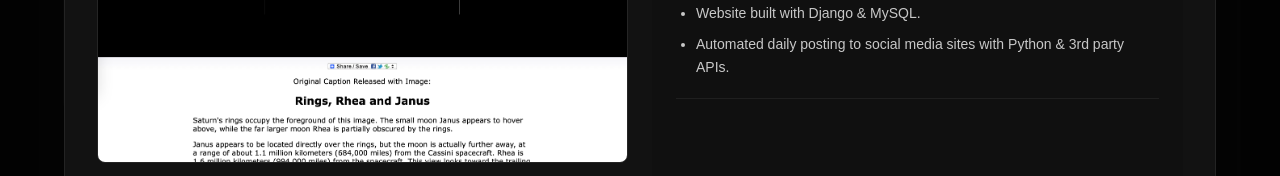
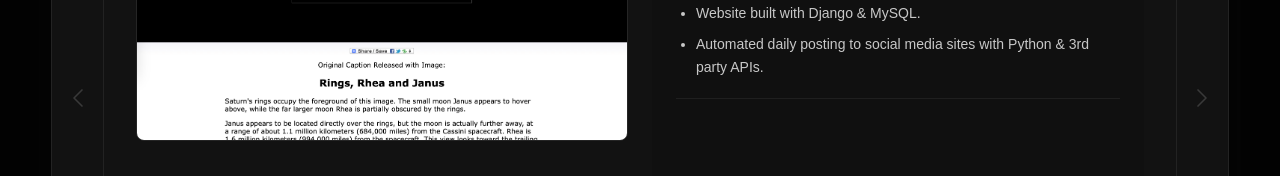
Before and after one commit to basilleaf/lisaballard.dev, a Next.js app: page /project/daily-rings in a window 1280 px wide. Shown: the part 334-510 px from the top of the page. Built offline with nearby package versions, Linux system fonts and the light colour scheme.

Commit message:
refine next and prev arrows for desktop and mobile

```diff
--- a/components/ProjectModal.tsx
+++ b/components/ProjectModal.tsx
@@ -111,6 +111,20 @@ export default function ProjectModal({
   const navArrowButtonClass =
     "inline-flex min-h-14 min-w-14 shrink-0 items-center justify-center rounded-lg px-5 py-3 text-[#4a4a4a] opacity-60 transition-[opacity,color] hover:text-[#8a8a8a] hover:opacity-100 sm:min-h-16 sm:min-w-16 sm:px-6 sm:py-3.5";
 
+  const navArrowButtonClassDesktop =
+    "inline-flex min-h-12 min-w-12 shrink-0 items-center justify-center rounded-lg p-2 text-[#4a4a4a] opacity-70 transition-[opacity,color] hover:text-[#b5b5b5] hover:opacity-100 lg:min-h-14 lg:min-w-14 lg:p-3";
+
+  const desktopNavRailClass =
+    "hidden w-[3.25rem] shrink-0 flex-col items-center justify-center border-[#222] lg:flex";
+
+  const mobileNavSlotClass =
+    "flex min-h-14 min-w-14 shrink-0 items-center justify-center sm:min-h-16 sm:min-w-16";
+
+  const desktopNavPlaceholderClass =
+    "pointer-events-none h-10 w-10 shrink-0 lg:h-12 lg:w-12";
+
+  const showNav = Boolean(onPrevious || onNext);
+
   return (
     <div
       className="fixed inset-0 z-50 overflow-y-auto bg-black/80 backdrop-blur-[1px] p-0 sm:p-8"
@@ -120,9 +134,36 @@ export default function ProjectModal({
       onClick={onClose}
     >
       <div
-        className="mx-auto min-h-dvh w-full max-w-6xl bg-[#121212] p-4 pb-safe sm:min-h-0 sm:mt-8 sm:rounded-2xl sm:border sm:border-[#232323] sm:p-6 lg:p-8"
+        className="mx-auto mt-0 w-full max-w-6xl sm:mt-8 lg:max-w-7xl xl:max-w-[min(92vw,1400px)]"
         onClick={(event) => event.stopPropagation()}
       >
+        <div
+          className="flex min-h-dvh w-full flex-col overflow-hidden bg-[#121212] p-0 pb-safe sm:min-h-0 sm:rounded-2xl sm:border sm:border-[#232323] lg:min-h-0 lg:flex-row lg:items-stretch"
+        >
+          {showNav ? (
+            <div
+              className={`${desktopNavRailClass} border-r`}
+              aria-hidden={!onPrevious}
+            >
+              {onPrevious ? (
+                <button
+                  type="button"
+                  aria-label="Previous project"
+                  onClick={(event) => {
+                    event.stopPropagation();
+                    onPrevious();
+                  }}
+                  className={`${navArrowButtonClassDesktop} lg:px-0`}
+                >
+                  <ChevronIcon direction="left" />
+                </button>
+              ) : (
+                <span className={desktopNavPlaceholderClass} aria-hidden />
+              )}
+            </div>
+          ) : null}
+
+          <div className="min-w-0 flex-1 p-4 sm:p-6 lg:p-8">
         <div className="mb-5 flex items-start justify-between gap-4 border-b border-[#222] pb-4">
           <div>
             <h2
@@ -227,16 +268,9 @@ export default function ProjectModal({
           </div>
         </div>
 
-        {(onPrevious || onNext) && (
-          <div
-            className={`mt-6 flex items-center border-t border-[#222] pt-4 ${
-              onPrevious && onNext
-                ? "justify-between"
-                : onPrevious
-                  ? "justify-start"
-                  : "justify-end"
-            }`}
-          >
+        {showNav ? (
+          <div className="mt-6 flex items-center justify-between border-t border-[#222] pt-4 lg:hidden">
+            <div className="flex flex-1 justify-start">
               {onPrevious ? (
                 <button
                   type="button"
@@ -249,7 +283,11 @@ export default function ProjectModal({
                 >
                   <ChevronIcon direction="left" />
                 </button>
-            ) : null}
+              ) : (
+                <span className={mobileNavSlotClass} aria-hidden />
+              )}
+            </div>
+            <div className="flex flex-1 justify-end">
               {onNext ? (
                 <button
                   type="button"
@@ -262,9 +300,37 @@ export default function ProjectModal({
                 >
                   <ChevronIcon direction="right" />
                 </button>
+              ) : (
+                <span className={mobileNavSlotClass} aria-hidden />
+              )}
+            </div>
+          </div>
         ) : null}
           </div>
+
+          {showNav ? (
+            <div
+              className={`${desktopNavRailClass} border-l`}
+              aria-hidden={!onNext}
+            >
+              {onNext ? (
+                <button
+                  type="button"
+                  aria-label="Next project"
+                  onClick={(event) => {
+                    event.stopPropagation();
+                    onNext();
+                  }}
+                  className={`${navArrowButtonClassDesktop} lg:px-0`}
+                >
+                  <ChevronIcon direction="right" />
+                </button>
+              ) : (
+                <span className={desktopNavPlaceholderClass} aria-hidden />
               )}
+            </div>
+          ) : null}
+        </div>
       </div>
     </div>
   );
```
Lines whose indentation alone changed are shown as unchanged.
